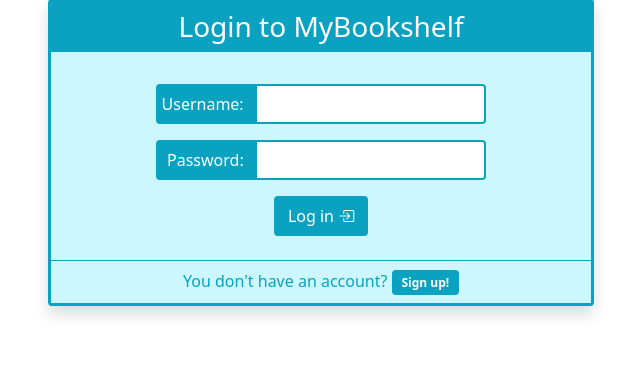
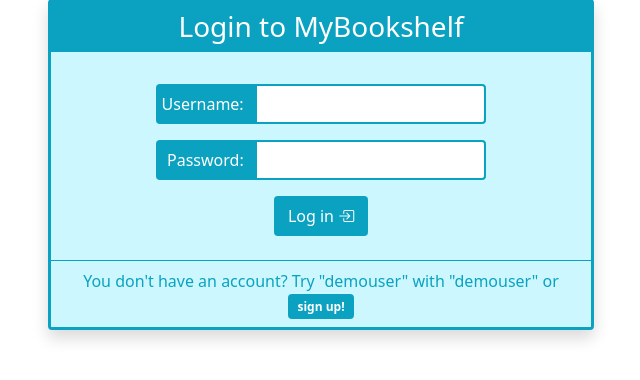
Before and after one commit to artur-wrzosek/mybookshelf, a Django app: page /login/ in a window 1280 px wide. Shown: the part 105-485 px from the top of the page, without its empty margins (319-959 px from the left). Run offline with Django 4.2, Linux system fonts and the light colour scheme.

Commit message:
Update login.html

```diff
--- a/myBooks/templates/finder/login.html
+++ b/myBooks/templates/finder/login.html
@@ -51,7 +51,7 @@
         </form>
     </div>
   <div class="card-footer">
-    You don't have an account? <a class="badge btn" href="{% url 'register' %}">Sign up!</a>
+    You don't have an account? Try "demouser" with "demouser" or <a class="badge btn" href="{% url 'register' %}">sign up!</a>
   </div>
 </div>
 </div>
```
